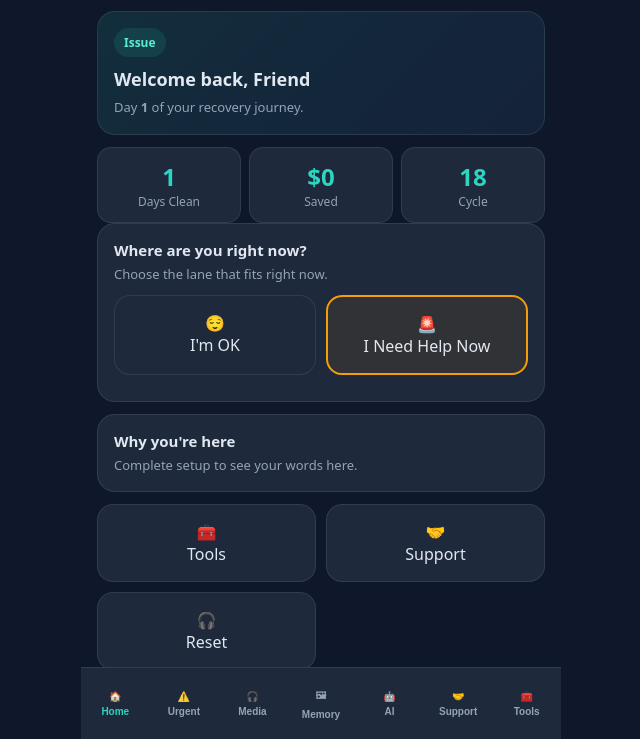
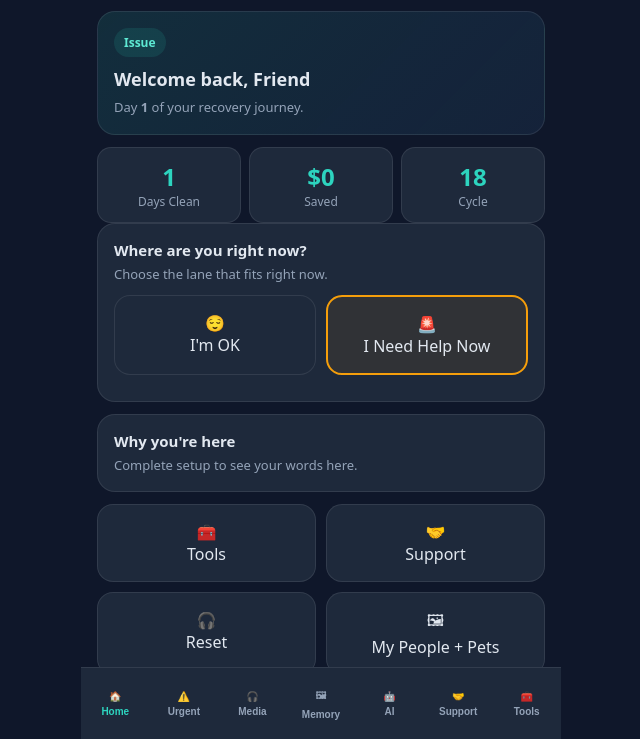
Before and after one commit to stephenwarden009-source/ria, a plain HTML site: page index.html in a window 1280 px wide. Both pictures are taken after a click on the button "Open My RIA". Shown: the part 61-800 px from the top of the page, without its empty margins (319-959 px from the left). Drawn offline with Linux system fonts and the light colour scheme.

Commit message:
Update index.html

```diff
--- a/index.html
+++ b/index.html
@@ -359,6 +359,7 @@ hr{border:none; border-top:1px solid var(--border); margin:12px 0}
   <div class="tile" onclick="go('tools')">🧰<br>Tools</div>
   <div class="tile" onclick="go('support')">🤝<br>Support</div>
   <div class="tile" onclick="go('media')">🎧<br>Reset</div>
+  <div class="tile" onclick="go('memory')">🖼<br>My People + Pets</div>
 </div>
 
 <div class="card">
```
